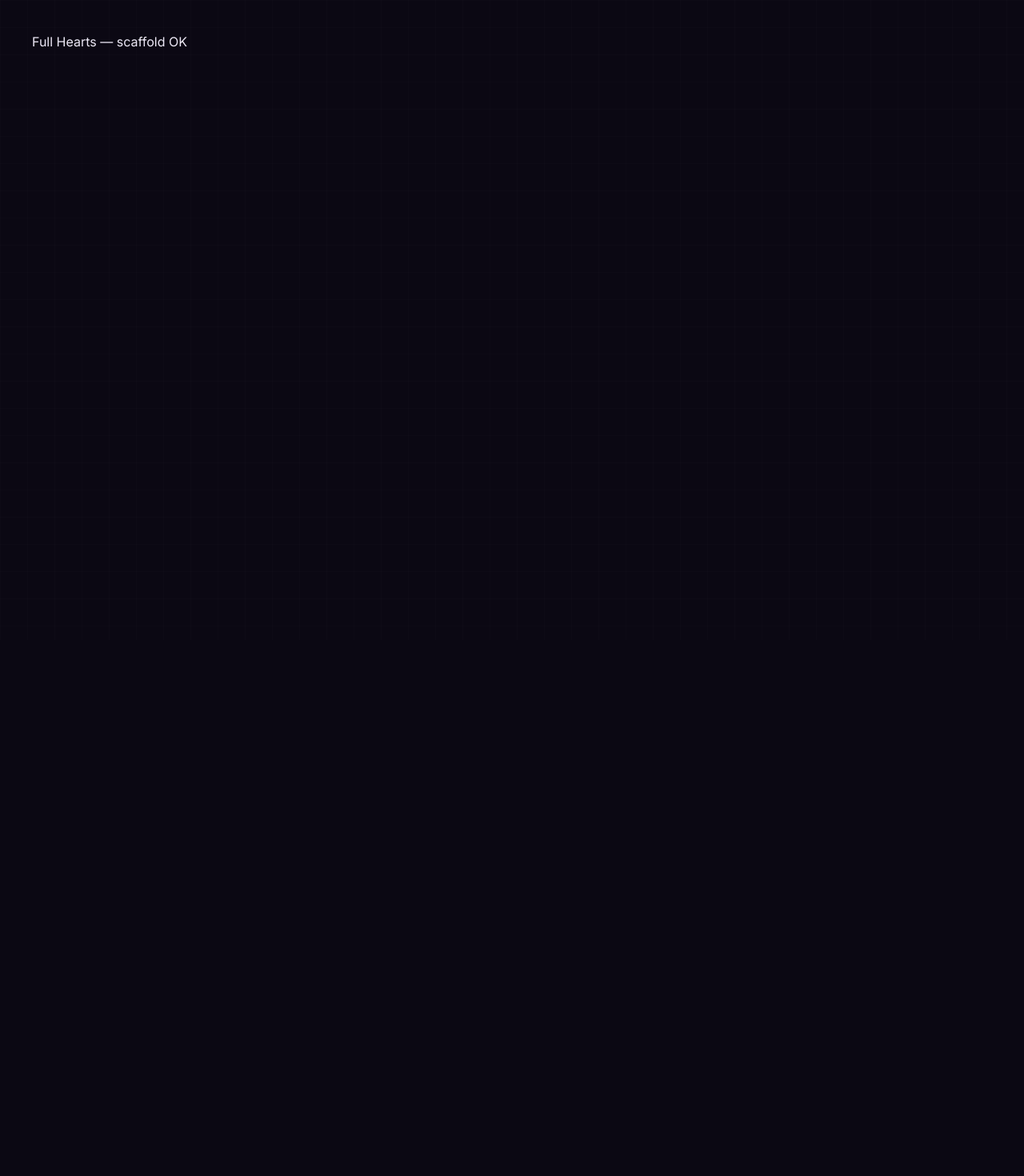
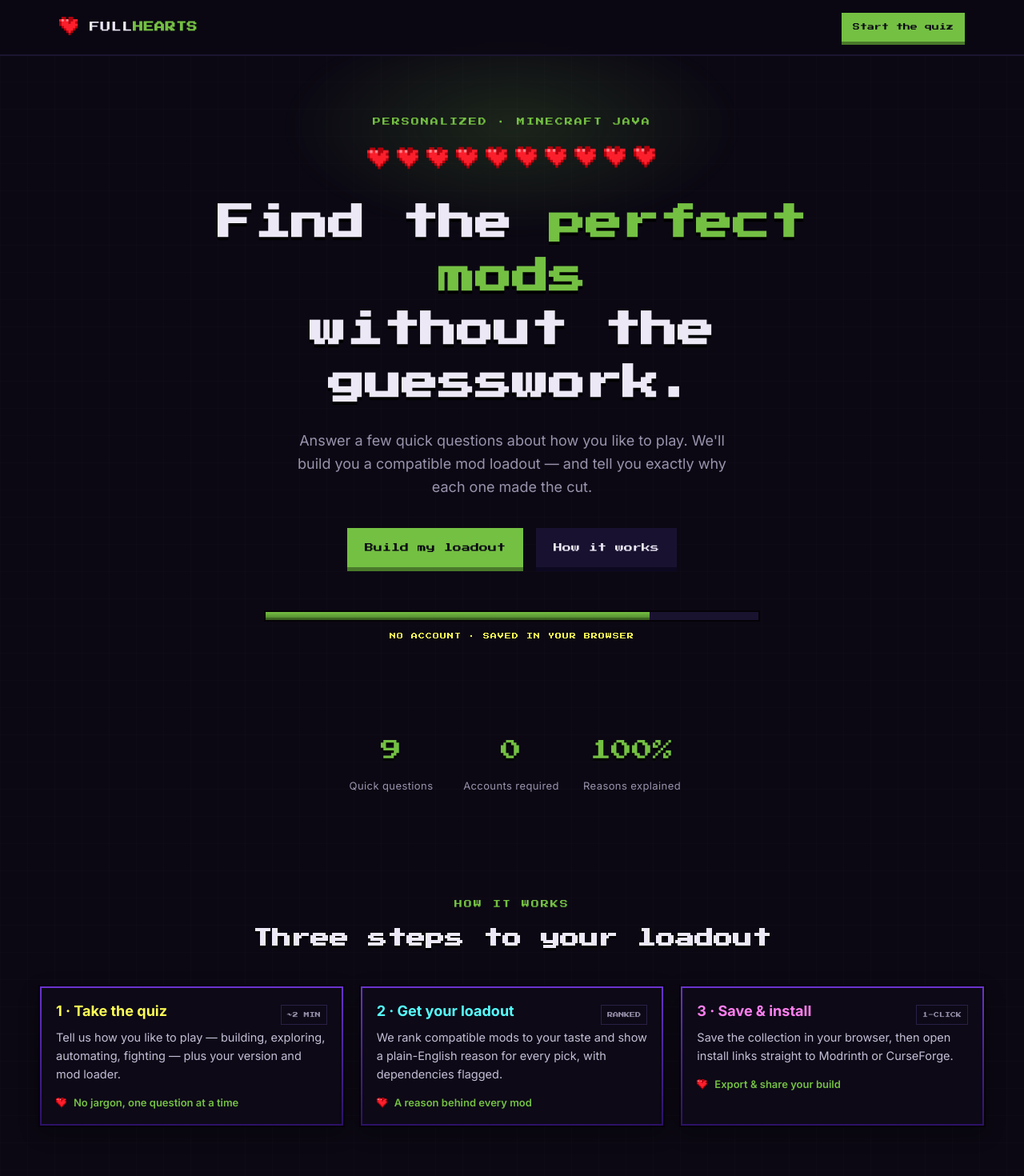
Before and after one commit to YatoVoid/FullHearts, a Next.js app: page / in a window 1280 px wide. Shown: the top 1470 px of the page at 80% size. Before the commit the page ends 800 px from the top, so only its background shows below. Built offline with nearby package versions, Linux system fonts and the light colour scheme.

Commit message:
feat: port Full Hearts landing page reframed around the quiz

```diff
--- a/app/globals.css
+++ b/app/globals.css
@@ -68,13 +68,22 @@ nav.links a:hover{color:var(--ink);}
 
 /* ---------- HERO ---------- */
 .hero{padding:74px 0 56px;text-align:center;position:relative;}
+/* soft grass-lit glow behind the hero, adds depth without clutter */
+.hero-glow{
+  position:absolute;top:-40px;left:50%;transform:translateX(-50%);
+  width:680px;max-width:90vw;height:320px;pointer-events:none;z-index:-1;
+  background:radial-gradient(60% 60% at 50% 40%, rgba(116,192,67,.16), transparent 70%);
+  filter:blur(8px);
+}
 .eyebrow{
   font-family:var(--pixel);font-size:10px;color:var(--grass);
   letter-spacing:2px;margin-bottom:26px;
 }
 .hearts{display:flex;gap:7px;justify-content:center;margin-bottom:30px;flex-wrap:wrap;}
-.hearts svg{width:30px;height:30px;animation:pop .5s ease both;}
+.hearts span{width:30px;height:30px;display:inline-flex;animation:pop .5s ease both, bob 3.2s ease-in-out infinite;}
+.hearts span svg{width:100%;height:100%;}
 @keyframes pop{from{transform:scale(0);opacity:0;}to{transform:scale(1);opacity:1;}}
+@keyframes bob{0%,100%{transform:translateY(0);}50%{transform:translateY(-4px);}}
 .hero h1{
   font-family:var(--pixel);
   font-size:clamp(22px,4.6vw,46px);
@@ -99,8 +108,11 @@ nav.links a:hover{color:var(--ink);}
 .btn-ghost:active{transform:translateY(4px);box-shadow:0 1px 0 #0c0820;}
 
 /* XP-bar divider */
-.xpbar{margin:54px auto 0;max-width:620px;height:14px;background:#1a1330;border:2px solid #050308;position:relative;}
+.xpbar{margin:54px auto 0;max-width:620px;height:14px;background:#1a1330;border:2px solid #050308;position:relative;overflow:hidden;}
 .xpbar i{position:absolute;inset:0;width:78%;background:linear-gradient(var(--grass),var(--grass-dk));box-shadow:inset 0 -3px 0 rgba(0,0,0,.25);}
+/* fill the XP bar on load for a satisfying "level-up" reveal */
+.xpfill{animation:xpfill 1.4s cubic-bezier(.2,.8,.2,1) .3s both;}
+@keyframes xpfill{from{width:0;}to{width:78%;}}
 .xplabel{font-family:var(--pixel);font-size:8px;color:var(--gold);text-align:center;margin-top:12px;letter-spacing:1px;}
 
 /* ---------- STATS ---------- */
--- a/app/page.tsx
+++ b/app/page.tsx
@@ -1,3 +1,84 @@
+import Link from "next/link";
+
+const HEART = (
+  <svg viewBox="0 0 9 9" aria-hidden="true">
+    <path d="M1 0h2v1h1V0h2v1h1v1h1v3h-1v1h-1v1h-1v1H4v-1H3V6H2V5H1V4H0V1h1z" fill="#b3000c" />
+    <path d="M1 1h2v1h1v1h1V2h1V1h2v1H7v1h1v1H7v1H6v1H5v1H4V6H3V5H2V4H1V2H0V1h1z" fill="#fb1f2c" />
+    <path d="M1 1h1v1H1zM3 1h1v1H3z" fill="#ff8a90" />
+  </svg>
+);
+
 export default function Home() {
-  return <main style={{ padding: 40 }}>Full Hearts — scaffold OK</main>;
+  return (
+    <>
+      <header className="nav">
+        <div className="nav-inner">
+          <div className="brand">
+            <span className="heart" style={{ width: 26, height: 26, display: "inline-flex" }}>{HEART}</span>
+            <span className="name">FULL<b>HEARTS</b></span>
+          </div>
+          <Link className="nav-cta" href="/quiz">Start the quiz</Link>
+        </div>
+      </header>
+
+      <main>
+        <section className="hero wrap">
+          <div className="hero-glow" aria-hidden="true" />
+          <div className="eyebrow">PERSONALIZED · MINECRAFT JAVA</div>
+          <div className="hearts" aria-hidden="true">
+            {Array.from({ length: 10 }).map((_, i) => (
+              <span key={i} style={{ width: 30, height: 30, display: "inline-flex", animationDelay: `${i * 60}ms` }}>{HEART}</span>
+            ))}
+          </div>
+          <h1>Find the <span className="g">perfect mods</span><br />without the guesswork.</h1>
+          <p className="lede">Answer a few quick questions about how you like to play. We&apos;ll build you a compatible mod loadout — and tell you exactly why each one made the cut.</p>
+          <div className="hero-actions">
+            <Link className="btn-primary" href="/quiz">Build my loadout</Link>
+            <a className="btn-ghost" href="#how">How it works</a>
+          </div>
+          <div className="xpbar"><i className="xpfill" /></div>
+          <div className="xplabel">NO ACCOUNT · SAVED IN YOUR BROWSER</div>
+        </section>
+
+        <section className="stats wrap">
+          <div className="stat"><div className="num">9</div><div className="lab">Quick questions</div></div>
+          <div className="stat"><div className="num">0</div><div className="lab">Accounts required</div></div>
+          <div className="stat"><div className="num">100%</div><div className="lab">Reasons explained</div></div>
+        </section>
+
+        <section className="wrap" id="how" style={{ padding: "70px 0 90px" }}>
+          <div className="section-head">
+            <div className="eyebrow">HOW IT WORKS</div>
+            <h2>Three steps to your loadout</h2>
+          </div>
+          <div className="grid" style={{ gridTemplateColumns: "repeat(auto-fit,minmax(280px,1fr))" }}>
+            <article className="tip r-uncommon">
+              <div className="row1"><span className="title">1 · Take the quiz</span><span className="loader">~2 MIN</span></div>
+              <p className="desc">Tell us how you like to play — building, exploring, automating, fighting — plus your version and mod loader.</p>
+              <div className="fix"><span style={{ width: 14, height: 14, display: "inline-flex" }}>{HEART}</span>No jargon, one question at a time</div>
+            </article>
+            <article className="tip r-rare">
+              <div className="row1"><span className="title">2 · Get your loadout</span><span className="loader">RANKED</span></div>
+              <p className="desc">We rank compatible mods to your taste and show a plain-English reason for every pick, with dependencies flagged.</p>
+              <div className="fix"><span style={{ width: 14, height: 14, display: "inline-flex" }}>{HEART}</span>A reason behind every mod</div>
+            </article>
+            <article className="tip r-epic">
+              <div className="row1"><span className="title">3 · Save &amp; install</span><span className="loader">1-CLICK</span></div>
+              <p className="desc">Save the collection in your browser, then open install links straight to Modrinth or CurseForge.</p>
+              <div className="fix"><span style={{ width: 14, height: 14, display: "inline-flex" }}>{HEART}</span>Export &amp; share your build</div>
+            </article>
+          </div>
+        </section>
+      </main>
+
+      <footer>
+        <div className="brand" style={{ justifyContent: "center", marginBottom: 18 }}>
+          <span className="heart" style={{ width: 26, height: 26, display: "inline-flex" }}>{HEART}</span>
+          <span className="name">FULL<b>HEARTS</b></span>
+        </div>
+        <p>A fan-made mod recommender. Always download from official sources like Modrinth or CurseForge.</p>
+        <p className="note">Not affiliated with or endorsed by Mojang or Microsoft. Minecraft is a trademark of Mojang AB.</p>
+      </footer>
+    </>
+  );
 }
```
